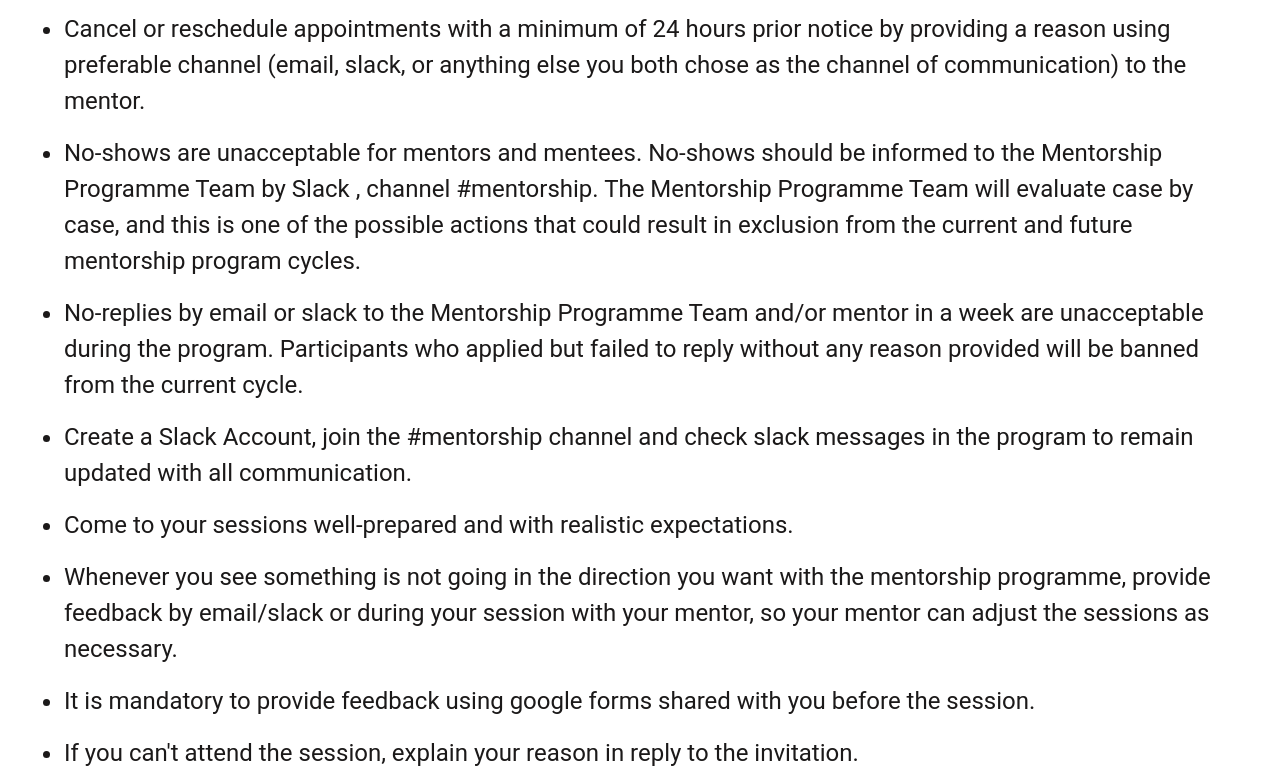
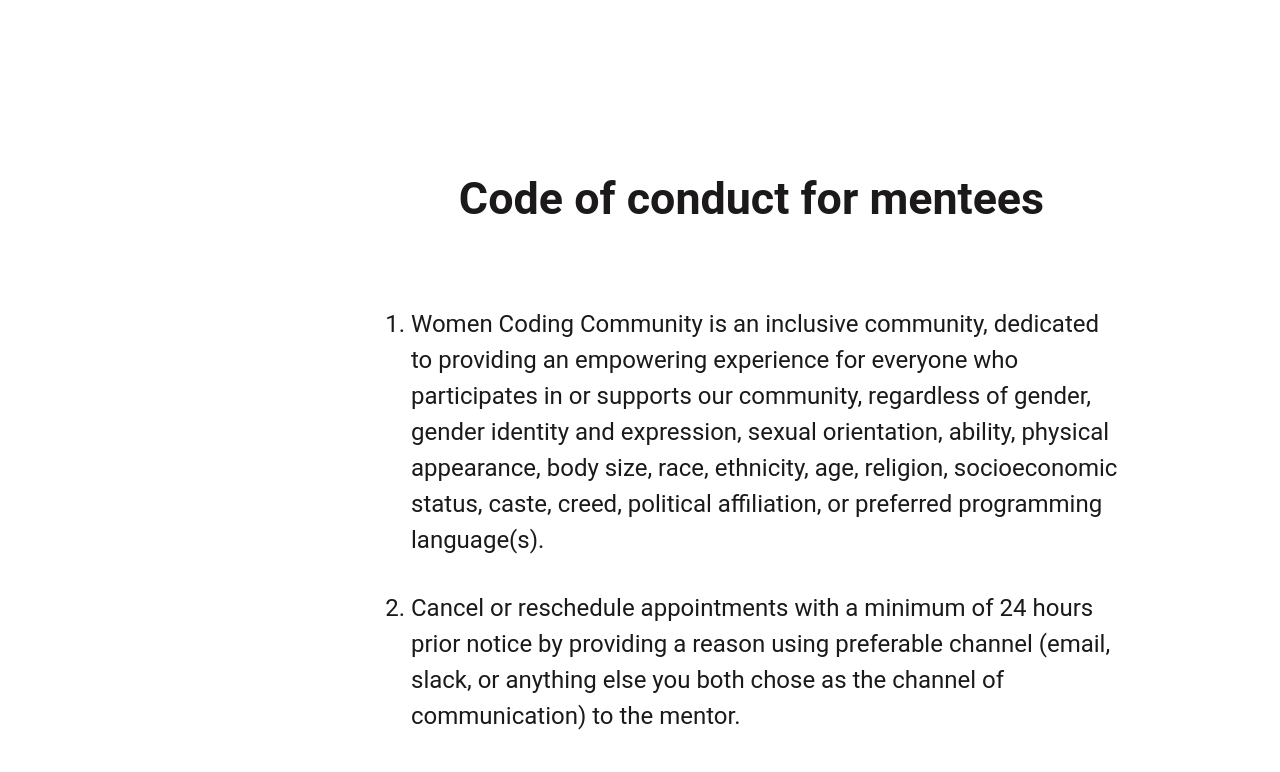
Before and after one commit to Women-Coding-Community/wcc-frontend, a Next.js app: page /mentorship/code-of-conduct in a window 1280 px wide. Shown: the part 400-1172 px from the top of the page. Built offline with nearby package versions, Linux system fonts and the light colour scheme.

Commit message:
/mentorship/code-of-conduct Create Code of Conduct reusable component #77: aligning style of CodeOfConduct.tsx component to figma design

```diff
--- a/src/components/CodeOfConduct.tsx
+++ b/src/components/CodeOfConduct.tsx
@@ -4,23 +4,48 @@ interface CodeOfConductSectionProps {
   title: string;
   items: string[];
 }
-// FIXME: reflect the styling according to figma design: wcc-mentorship-code-of-conduct
+
 export const CodeOfConductSection = ({
   title,
   items,
 }: CodeOfConductSectionProps) => {
   return (
-    <Box sx={{ marginBottom: '3rem' }}>
-      <Typography variant="h4" sx={{ marginBottom: '2rem' }}>
+    <Box
+      sx={{
+        width: '745px',
+        height: '1830px',
+        marginLeft: '347px',
+        marginTop: '394px',
+        display: 'flex',
+        flexDirection: 'column',
+        gap: '32px',
+      }}
+    >
+      <Typography
+        variant="h3"
+        sx={{
+          marginBottom: '2rem',
+          textAlign: 'center',
+          width: '100%',
+        }}
+      >
         {title}
       </Typography>
-      <Box component="ul" sx={{ paddingLeft: '2rem' }}>
-        {items.map((item, key) => (
+      <Box
+        component="ol"
+        sx={{
+          paddingLeft: '2rem',
+          display: 'flex',
+          flexDirection: 'column',
+          gap: '32px',
+        }}
+      >
+        {items.map((item, index) => (
           <Typography
             component="li"
             variant="h5"
-            key={`conduct-item-${key}`}
-            sx={{ marginBottom: '1rem' }}
+            key={`conduct-item-${index}`}
+            sx={{ margin: 0 }}
           >
             {item}
           </Typography>
```
